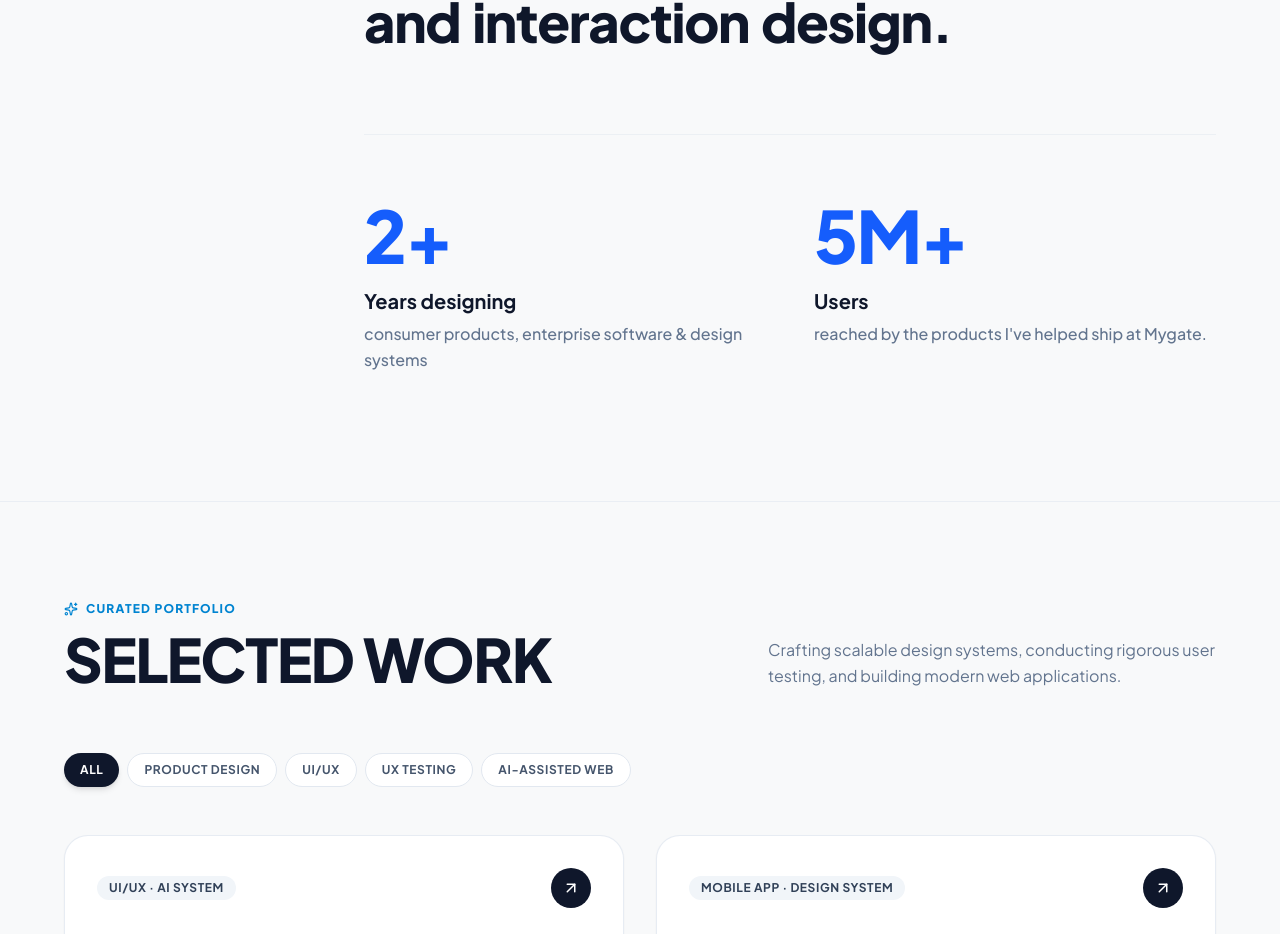
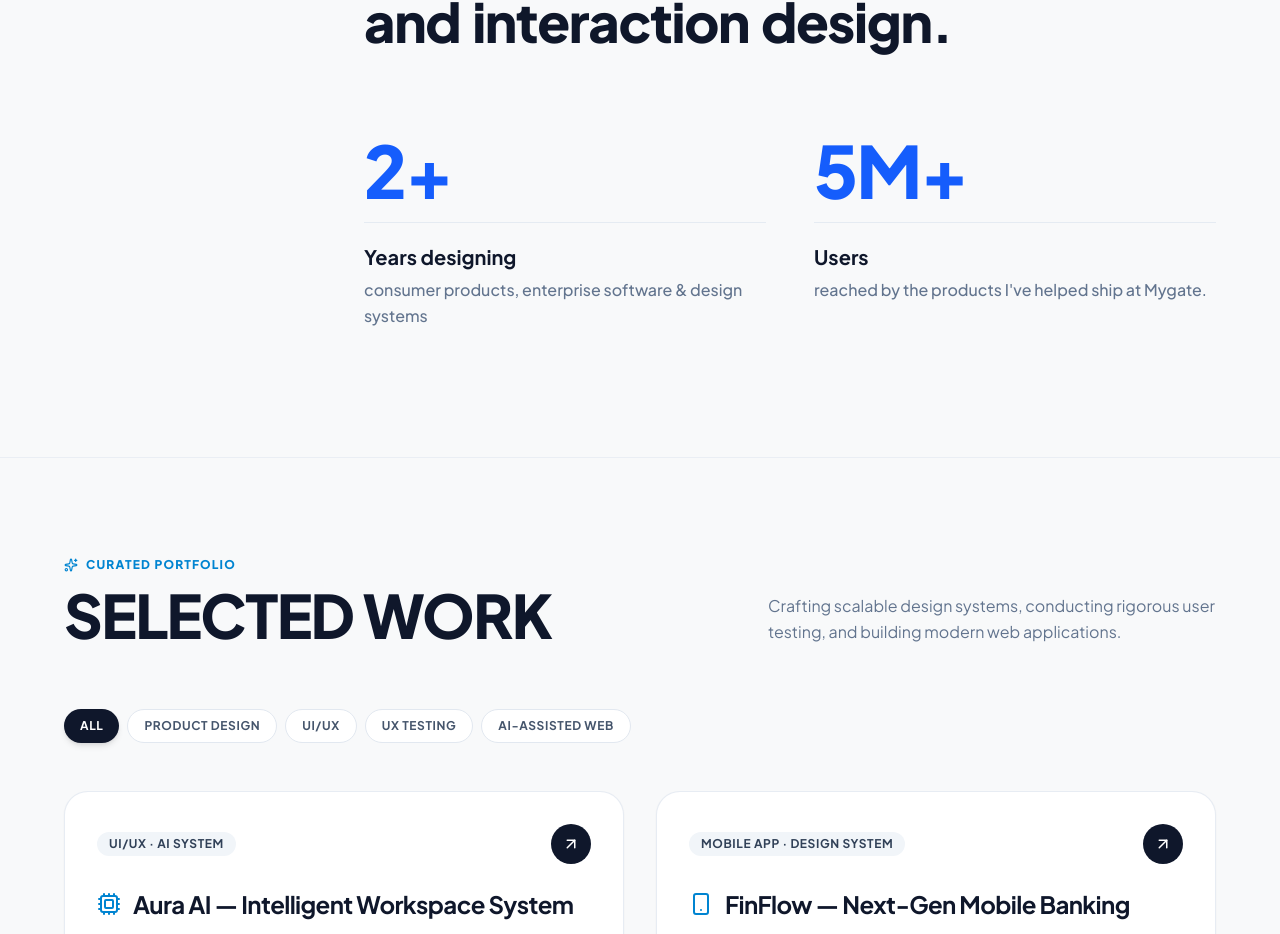
Before and after one commit to Akhilm035/Ak_portfolio, a React (Vite) app: page / in a window 1280 px wide. Shown: the part 1268-2202 px from the top of the page. Built offline with nearby package versions, Linux system fonts and the light colour scheme.

Commit message:
style: position horizontal divider lines directly below numbers 2+ and 5M+ in metrics columns

```diff
--- a/src/sections/WhatIDo.jsx
+++ b/src/sections/WhatIDo.jsx
@@ -76,14 +76,16 @@ export default function WhatIDo() {
             </h3>
 
             {/* Quantitative Metrics Section */}
-            <div className="grid grid-cols-1 md:grid-cols-2 gap-8 lg:gap-12 mt-16 md:mt-20 pt-12 md:pt-16 border-t border-slate-200/50">
+            <div className="grid grid-cols-1 md:grid-cols-2 gap-8 lg:gap-12 mt-16 md:mt-20">
 
               {/* Stat 1: Years Designing */}
               <div className="flex flex-col">
                 <div className="text-5xl sm:text-6xl md:text-7xl font-extrabold text-blue-600 tracking-tight">
                   2+
                 </div>
-                <div className="text-lg sm:text-xl font-bold text-slate-900 mt-3 sm:mt-4">
+                {/* Horizontal line below number */}
+                <div className="w-full h-[1px] bg-slate-200/80 my-4"></div>
+                <div className="text-lg sm:text-xl font-bold text-slate-900 mt-1">
                   Years designing
                 </div>
                 <div className="text-slate-500 font-medium leading-relaxed text-sm sm:text-base mt-1.5">
@@ -96,7 +98,9 @@ export default function WhatIDo() {
                 <div className="text-5xl sm:text-6xl md:text-7xl font-extrabold text-blue-600 tracking-tight">
                   5M+
                 </div>
-                <div className="text-lg sm:text-xl font-bold text-slate-900 mt-3 sm:mt-4">
+                {/* Horizontal line below number */}
+                <div className="w-full h-[1px] bg-slate-200/80 my-4"></div>
+                <div className="text-lg sm:text-xl font-bold text-slate-900 mt-1">
                   Users
                 </div>
                 <div className="text-slate-500 font-medium leading-relaxed text-sm sm:text-base mt-1.5">
```
